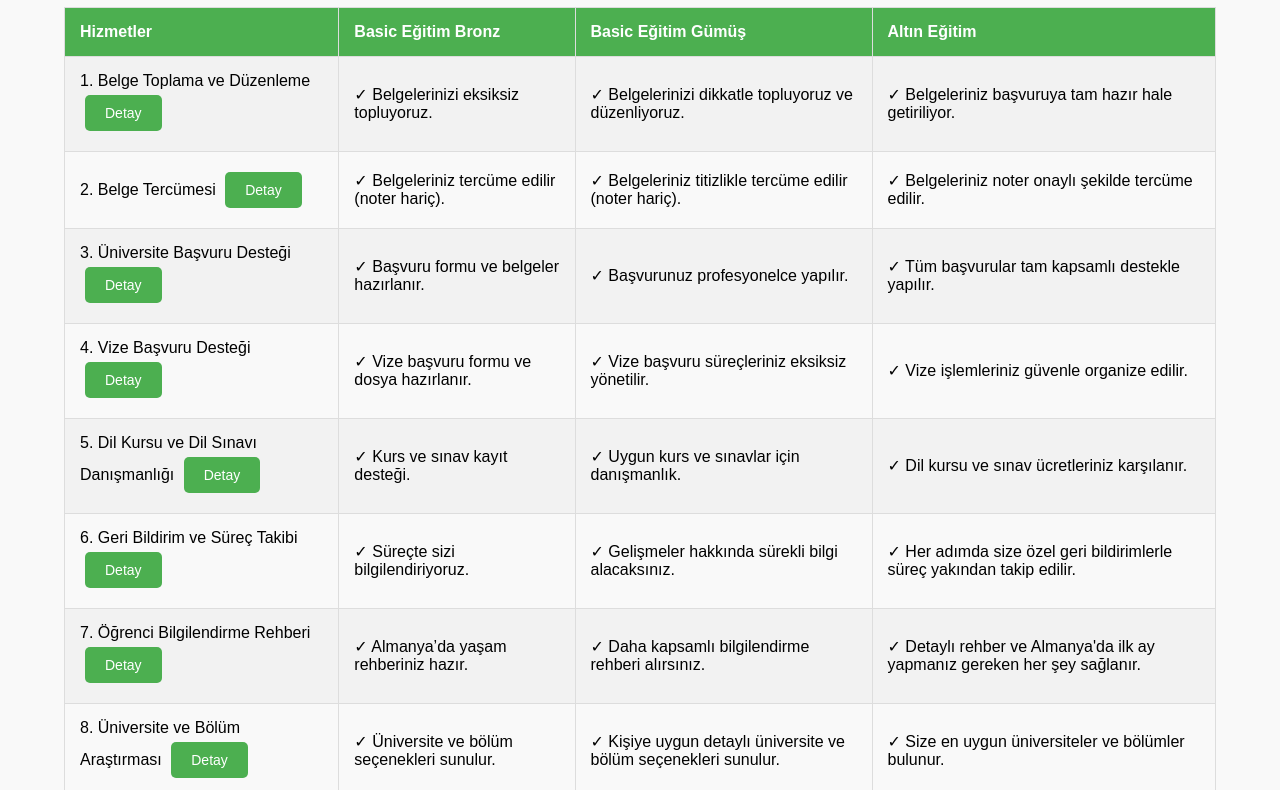
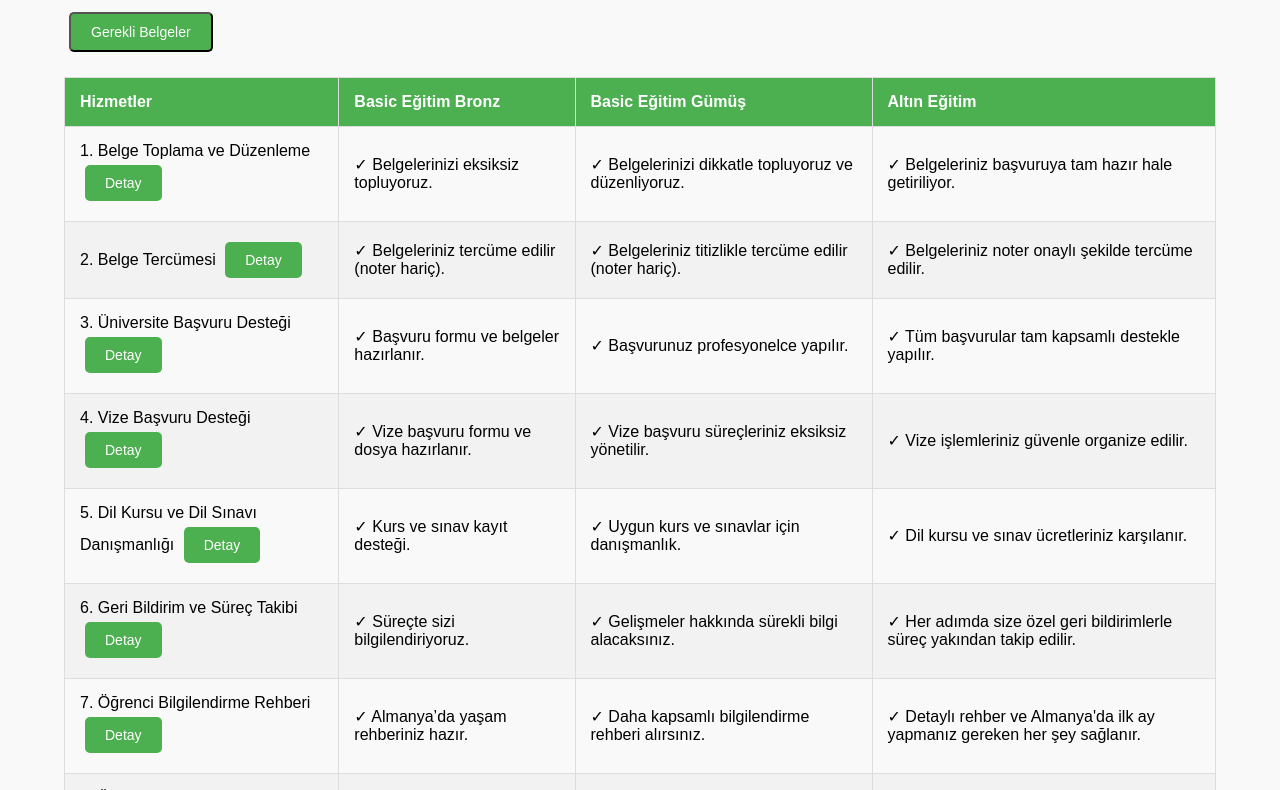
Before and after one commit to onurqlp/UNI_DANISMANLIK, a plain HTML site: page index.html in a window 1280 px wide. Shown: the part 93-883 px from the top of the page. Drawn offline with Linux system fonts and the light colour scheme.

Commit message:
Update index.html

```diff
--- a/index.html
+++ b/index.html
@@ -88,6 +88,22 @@
             <th>Basic Eğitim Gümüş</th>
             <th>Altın Eğitim</th>
         </tr>
+         <!-- "Gerekli Belgeler" Butonu -->
+    <button class="btn" onclick="showDocuments()">Gerekli Belgeler</button>
+
+    <!-- Belgeler sayfası için iframe -->
+    <iframe id="documentsFrame" src="" style="display:none;"></iframe>
+
+    <script>
+        function showDocuments() {
+            var iframe = document.getElementById('documentsFrame');
+            iframe.src = 'belgeler.html';  // belgeler.html dosyasını buradan çağırıyoruz
+            iframe.style.display = 'block'; // iframe'i görünür hale getiriyoruz
+        }
+    </script>
+
+</div>
+
         <tr>
             <td>1. Belge Toplama ve Düzenleme <a href="#buton1" class="btn" onclick="toggleDetails('details1')">Detay</a></td>
             <td>✓ Belgelerinizi eksiksiz topluyoruz.</td>
```
